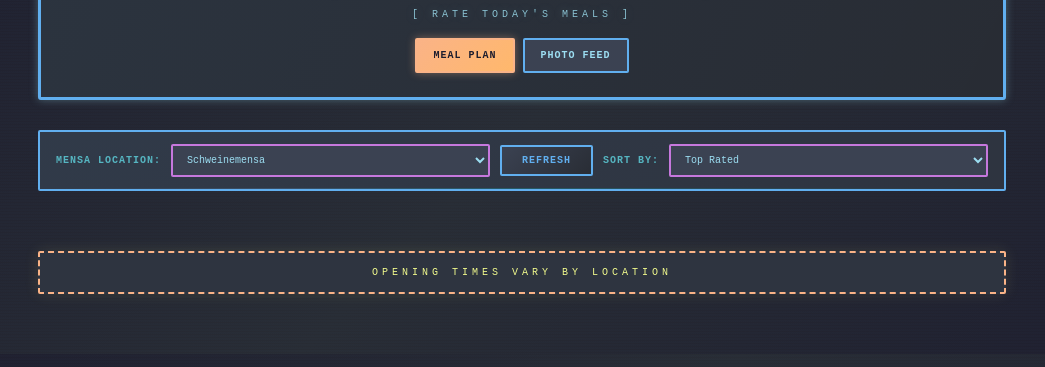
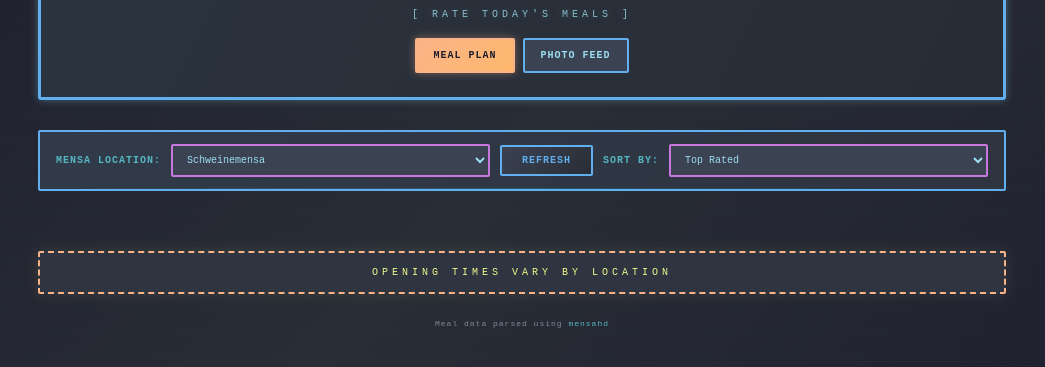
Before and after one commit to konradpa/pottkieker_life, a website: page frontend/index.html in a window 1280 px wide. Shown: the part 89-456 px from the top of the page, without its empty margins (118-1163 px from the left). Drawn offline with Linux system fonts and the light colour scheme; no server answers.

Commit message:
feat: Add credit note for meal data source in the UI

```diff
--- a/frontend/index.html
+++ b/frontend/index.html
@@ -41,6 +41,9 @@
         <div class="opening-times" id="opening-times">
             OPENING TIMES Mo - Fr 11.00 - 14.30 Uhr
         </div>
+        <div class="credit-note">
+            Meal data parsed using <a href="https://github.com/cvzi/mensahd" target="_blank" rel="noopener noreferrer">mensahd</a>
+        </div>
     </div>
 
     <script src="imageViewer.js"></script>
--- a/frontend/styles.css
+++ b/frontend/styles.css
@@ -324,6 +324,27 @@ h1 {
     text-align: center;
     text-transform: uppercase;
     box-shadow: 0 0 15px rgba(241, 250, 140, 0.1);
+}
+
+/* Credit Note */
+.credit-note {
+    margin-top: 16px;
+    padding: 8px 12px;
+    text-align: center;
+    font-size: var(--size-xs);
+    color: var(--text-dim);
+    letter-spacing: var(--track-tight);
+}
+
+.credit-note a {
+    color: var(--accent-2);
+    text-decoration: none;
+    transition: color var(--t-fast);
+}
+
+.credit-note a:hover {
+    color: var(--accent-bright);
+    text-decoration: underline;
 }
 
 /* Meal Card */
```
